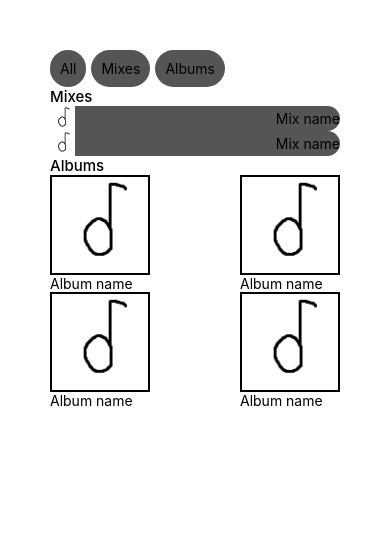
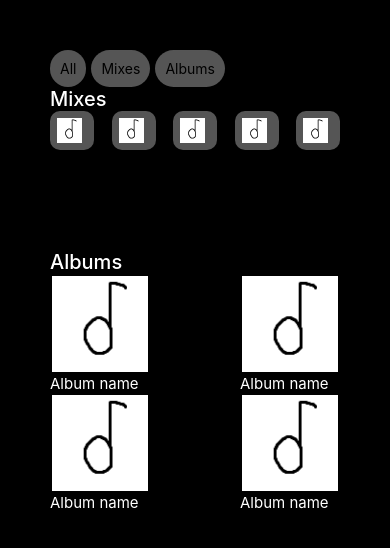
Before and after one commit to Obspogon/ALI_A1, a React Native app: screen / in a window 390 px wide. Shown: the top 548 px of the page. Built offline with nearby package versions, Linux system fonts and the light colour scheme.

Commit message:
switch to dark mode

```diff
--- a/AlbumComponent.js
+++ b/AlbumComponent.js
@@ -11,6 +11,7 @@ export default function AlbumComponent() {
 
 const styles = StyleSheet.create({
 	albumComponent: {},
+	text: { fontSize: 15, color: "#fff" },
 	albumImage: {
 		height: 100,
 		width: 100,
--- a/App.js
+++ b/App.js
@@ -12,12 +12,15 @@ export default function App() {
 				<MenuComponent text="Mixes" />
 				<MenuComponent text="Albums" />
 			</View>
-			<Text style={[styles.header, styles.text]}>Mixes</Text>
-			<View>
+			<Text style={[styles.text, styles.header]}>Mixes</Text>
+			<View style={styles.mixLayout}>
+				<MixComponent />
+				<MixComponent />
+				<MixComponent />
 				<MixComponent />
 				<MixComponent />
 			</View>
-			<Text style={[styles.header, styles.text]}>Albums</Text>
+			<Text style={[styles.text, styles.header]}>Albums</Text>
 			<View style={styles.albumLayout}>
 				<AlbumComponent />
 				<AlbumComponent />
@@ -32,7 +35,7 @@ export default function App() {
 const styles = StyleSheet.create({
 	container: {
 		flex: 1,
-		backgroundColor: "#fff",
+		backgroundColor: "#000",
 		paddingTop: 50,
 		paddingLeft: 50,
 		paddingRight: 50,
@@ -41,12 +44,19 @@ const styles = StyleSheet.create({
 		fontSize: 20,
 		fontWeight: 500,
 	},
-	text: { fontSize: 15 },
+	text: { fontSize: 15, color: "#fff" },
 	menuBar: {
 		flexDirection: "row",
 		justifyContent: "flex-start",
 		gap: 5,
 		flexWrap: "nowrap",
+	},
+	mixLayout: {
+		flex: 1,
+		flexDirection: "row",
+		flexWrap: "wrap",
+		justifyContent: "space-between",
+		gap: 5,
 	},
 	albumLayout: {
 		flex: 1,
--- a/MixComponent.js
+++ b/MixComponent.js
@@ -1,23 +1,24 @@
 import { StyleSheet, View, Image, Text } from "react-native";
 
-export default function MixComponent() {
+export default function MixComponent(props) {
 	return (
 		<View style={styles.mixComponent}>
 			<Image style={styles.mixImage} source={require("./assets/album.png")} />
-			<Text style={styles.text}>Mix name</Text>
+			<Text style={styles.text}>{props.name}</Text>
 		</View>
 	);
 }
 
 const styles = StyleSheet.create({
 	mixComponent: {
-		flex: 1,
 		flexDirection: "row",
 		flexWrap: "nowrap",
 		justifyContent: "space-between",
 		alignItems: "center",
 		backgroundColor: "#555",
-		borderRadius: 15,
+		borderRadius: 10,
+		padding: 7,
+		gap: 5,
 	},
 	mixImage: {
 		height: 25,
```
